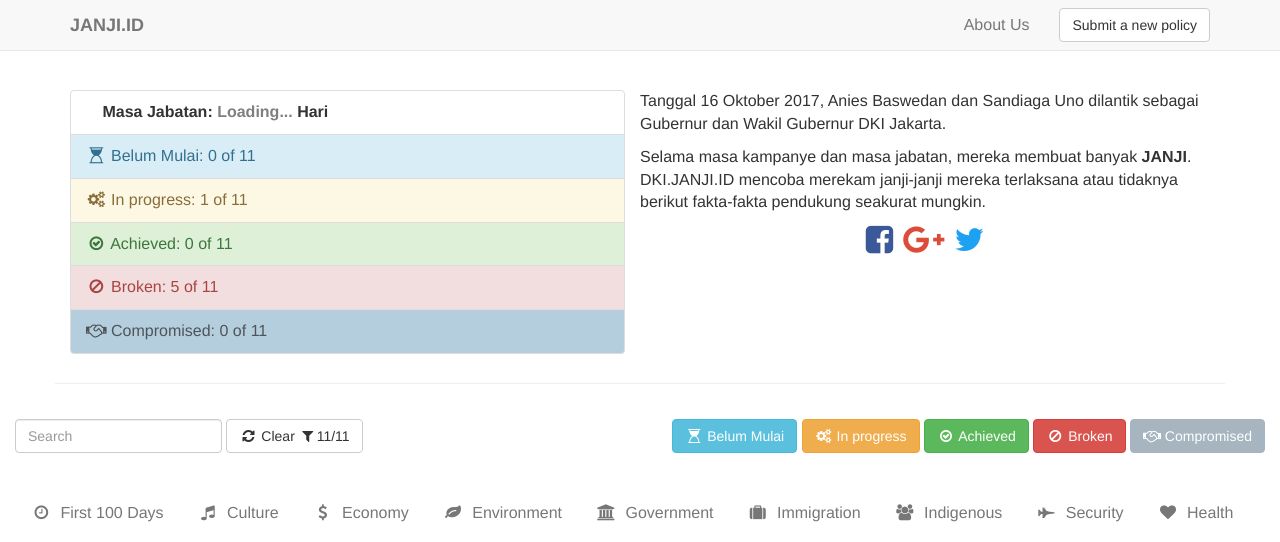
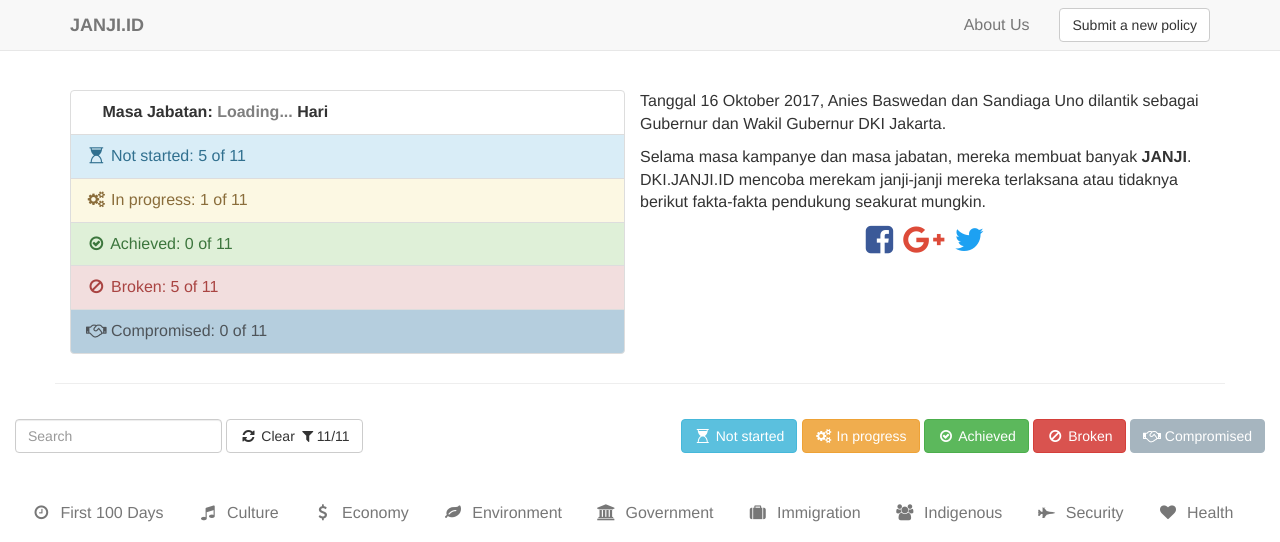
Before and after one commit to janjiid/dki, a Jekyll site: the page built from index.html, in a window 1280 px wide and 1146 px high. Shown: the top 542 px of the window. Built offline with Jekyll 4.4.1, drawn with Linux system fonts in a browser that asks for light colours; nearby versions of some CDN libraries.

Commit message:
Not Started

```diff
--- a/_data/data.json
+++ b/_data/data.json
@@ -13,7 +13,7 @@
     "Education": "graduation-cap"
   },
   "statuses": {
-    "Belum Mulai": {
+    "Not started": {
       "color": "info",
       "icon": "hourglass-start"
     },
```
